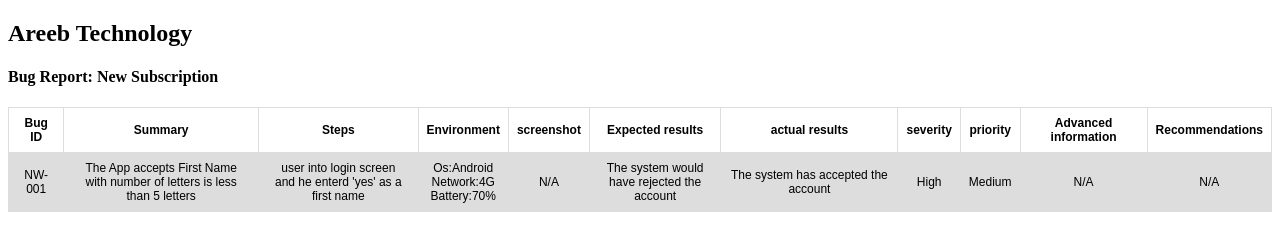
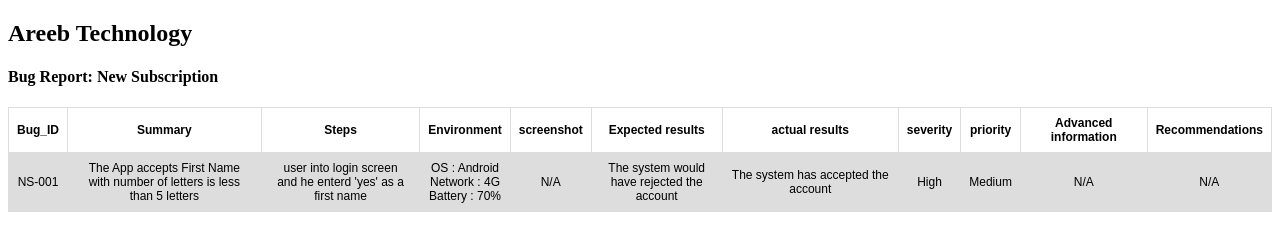
Before and after one commit to AhmedGamal991/saucedemo, a plain HTML site: page Bug_Report.html in a window 1280 px wide. Drawn offline with Linux system fonts and the light colour scheme.

Commit message:
MANUAL_TASK_Bug_report

```diff
--- a/Bug_Report.html
+++ b/Bug_Report.html
@@ -28,7 +28,7 @@ tr:nth-child(even) {
 
 <table>
   <tr>
-    <th>Bug ID</th>
+    <th>Bug_ID</th>
     <th>Summary</th>
     <th>Steps</th>
     <th>Environment</th>
@@ -42,10 +42,10 @@ tr:nth-child(even) {
 
   </tr>
   <tr>
-    <td>NW-001</td>
+    <td>NS-001</td>
     <td>The App accepts First Name<br>  with number of letters is less than 5 letters </td>
     <td>user into login screen <br>and he enterd 'yes' as a first name </td>
-    <td>Os:Android<br>Network:4G<br>Battery:70% </td>
+    <td>OS : Android<br>Network : 4G<br>Battery : 70% </td>
     <td> N/A </td>
     <td>The system would<br>have rejected the account  </td>
     <td>The system has accepted the account </td>
```
